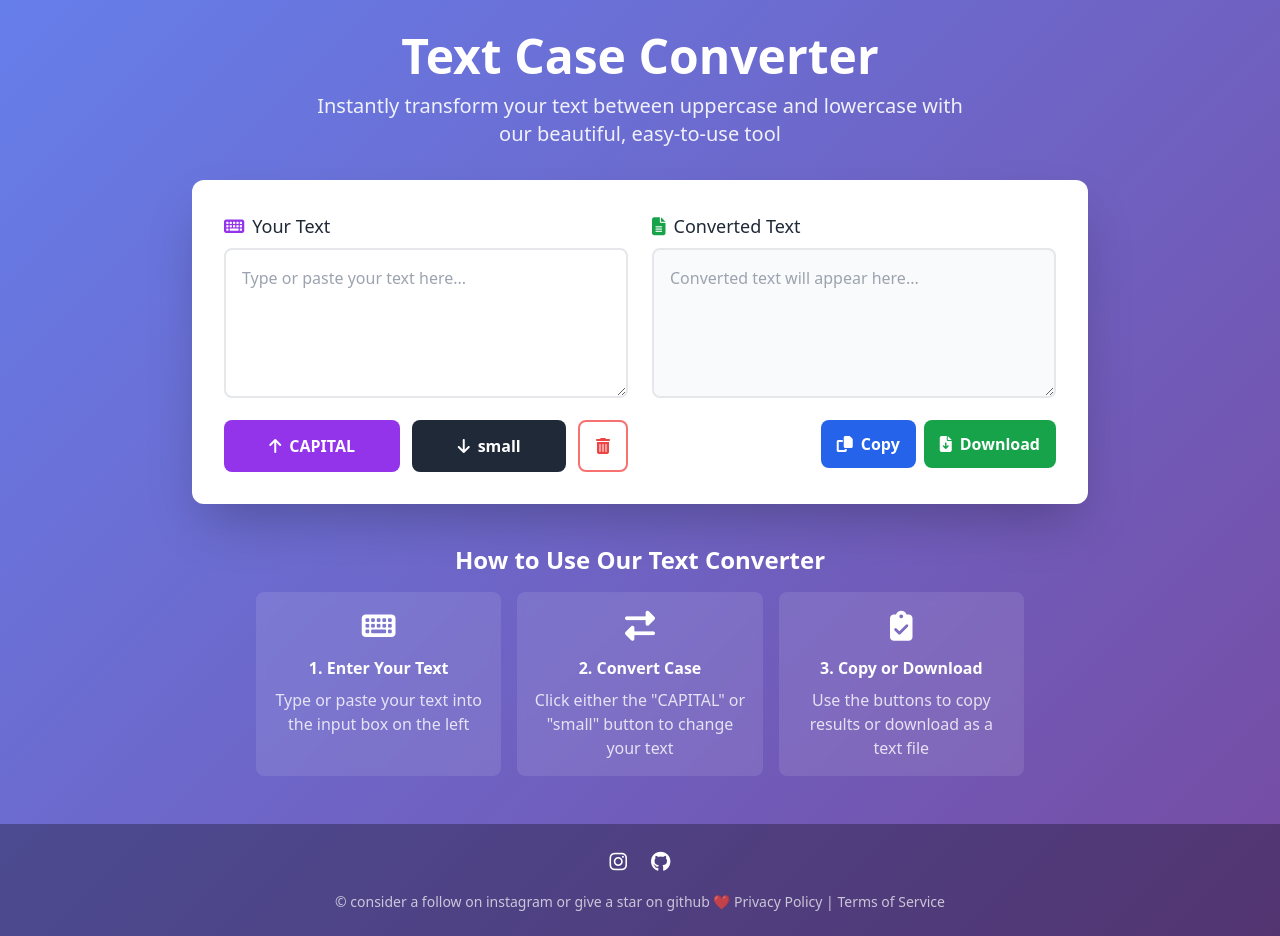
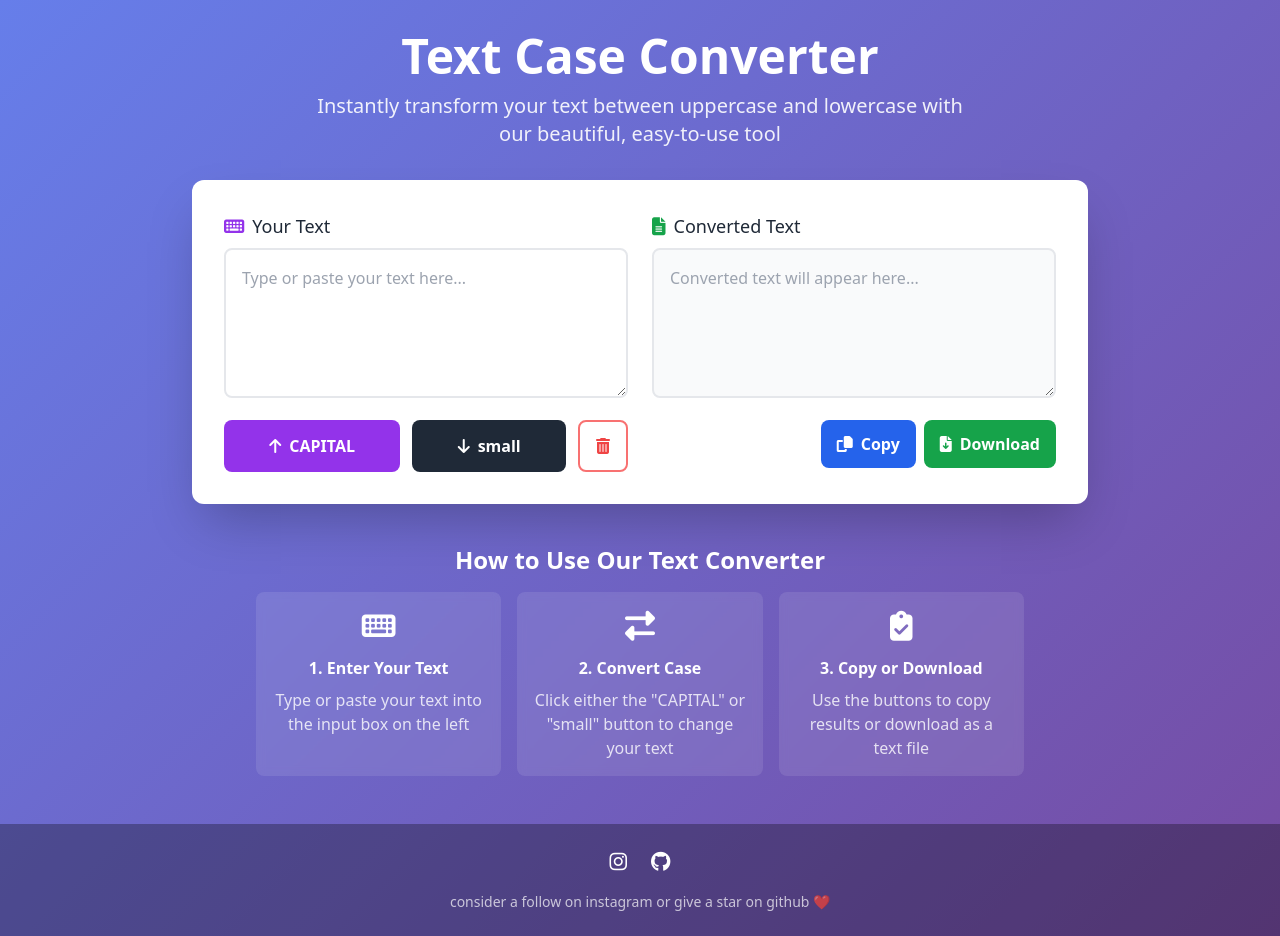
Before and after one commit to maryam-shademan/cap2small, a plain HTML site: page index.html in a window 1280 px wide. Drawn offline with nearby package versions, Linux system fonts and the light colour scheme.

Commit message:
Update index.html

```diff
--- a/index.html
+++ b/index.html
@@ -120,9 +120,7 @@
                 <a href="https://github.com/maryam-shademan/cap2small" class="hover:text-purple-300"><i class="fab fa-github text-xl"></i></a>
             </div>
             <p class="text-sm text-white text-opacity-70">
-                &copy; consider a follow on instagram or give a star on github ❤️
-                <a href="#" class="hover:text-purple-300">Privacy Policy</a> |
-                <a href="#" class="hover:text-purple-300">Terms of Service</a>
+                consider a follow on instagram or give a star on github ❤️
             </p>
         </div>
     </footer>
```
